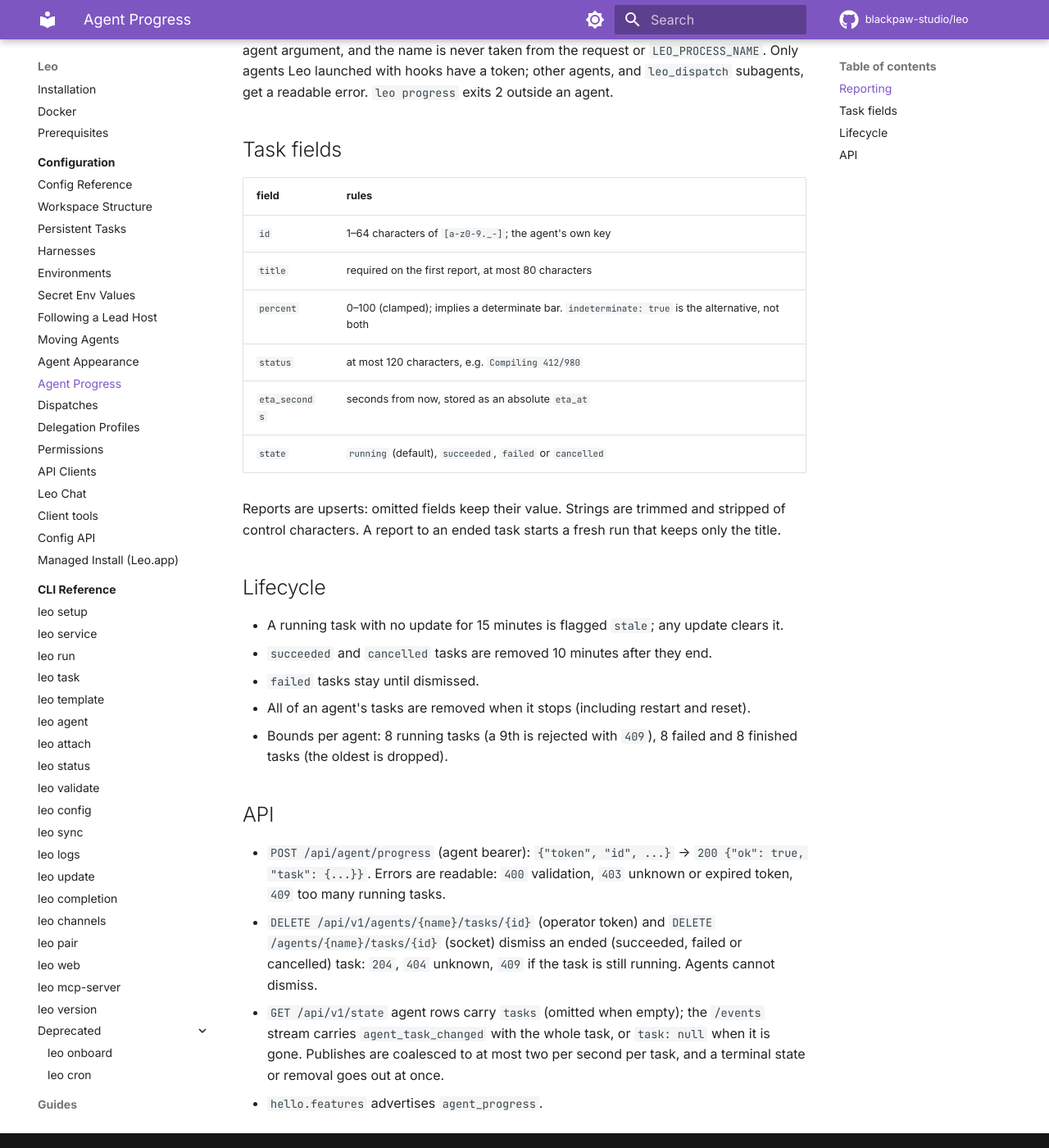
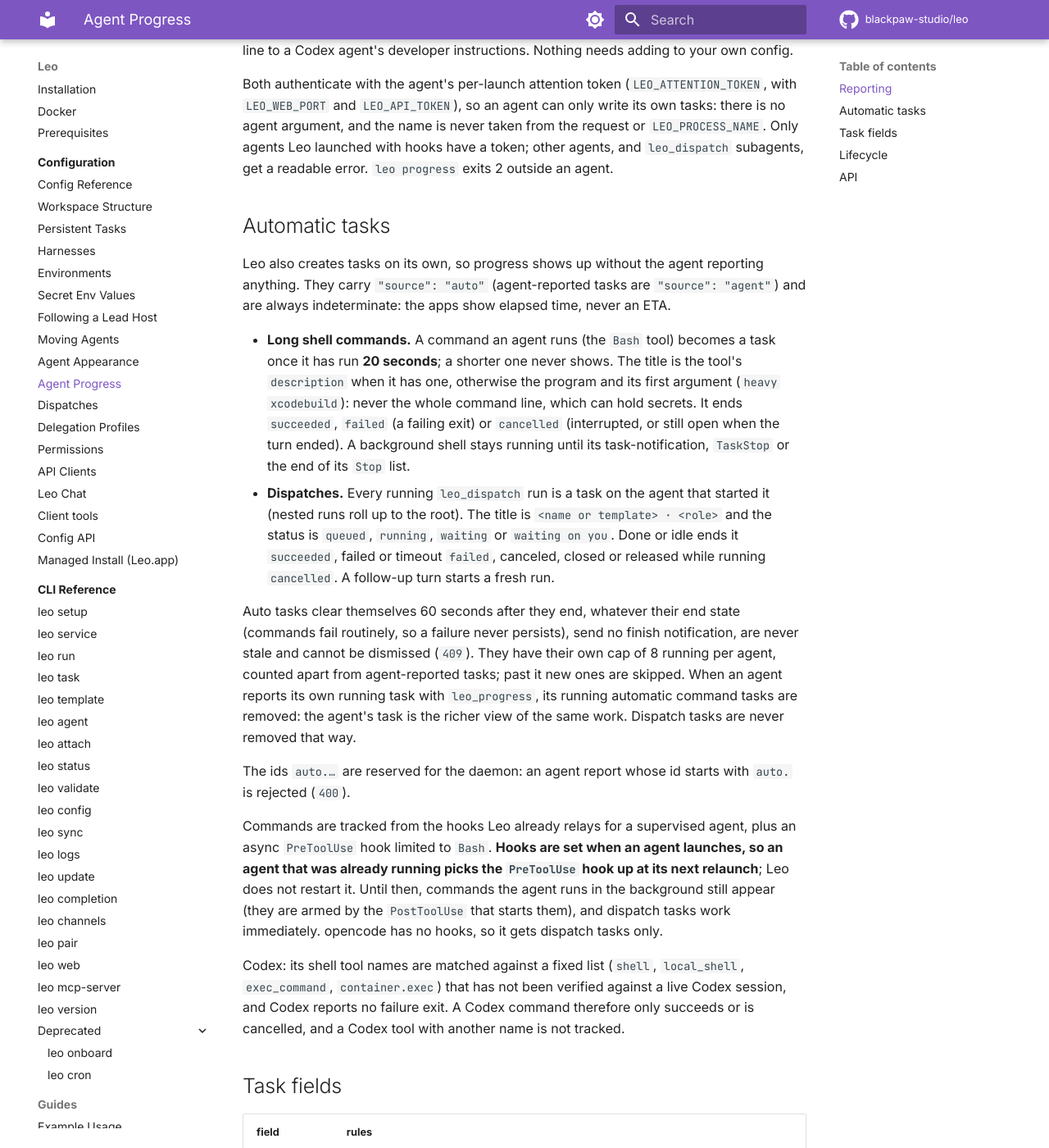
Before and after one commit to blackpaw-studio/leo, an MkDocs documentation site: the page built from docs/configuration/agent-progress.md, in a window 1280 px wide and 1400 px high, scrolled down 631 px. Shown: the whole window at 82% size. Built offline with MkDocs 1.6.1 and Material for MkDocs 9.7.7, drawn with Linux system fonts in a browser that asks for light colours; comment, search, counter and statistics services are not loaded; some of the changed text lies outside the part shown.

Commit message:
docs: automatic progress tasks and agent guidance

````diff
--- a/docs/configuration/agent-progress.md
+++ b/docs/configuration/agent-progress.md
@@ -16,7 +16,24 @@ leo progress deploy --title "Deploy" --indeterminate
 leo progress build --done      # or --fail / --cancel
 ```
 
+Leo tells each agent about `leo_progress` itself: the MCP server's `initialize` carries a short instruction (Claude Code adds it to the system prompt), and Leo appends the same line to a Codex agent's developer instructions. Nothing needs adding to your own config.
+
 Both authenticate with the agent's per-launch attention token (`LEO_ATTENTION_TOKEN`, with `LEO_WEB_PORT` and `LEO_API_TOKEN`), so an agent can only write its own tasks: there is no agent argument, and the name is never taken from the request or `LEO_PROCESS_NAME`. Only agents Leo launched with hooks have a token; other agents, and `leo_dispatch` subagents, get a readable error. `leo progress` exits 2 outside an agent.
+
+## Automatic tasks
+
+Leo also creates tasks on its own, so progress shows up without the agent reporting anything. They carry `"source": "auto"` (agent-reported tasks are `"source": "agent"`) and are always indeterminate: the apps show elapsed time, never an ETA.
+
+- **Long shell commands.** A command an agent runs (the `Bash` tool) becomes a task once it has run **20 seconds**; a shorter one never shows. The title is the tool's `description` when it has one, otherwise the program and its first argument (`heavy xcodebuild`): never the whole command line, which can hold secrets. It ends `succeeded`, `failed` (a failing exit) or `cancelled` (interrupted, or still open when the turn ended). A background shell stays running until its task-notification, `TaskStop` or the end of its `Stop` list.
+- **Dispatches.** Every running `leo_dispatch` run is a task on the agent that started it (nested runs roll up to the root). The title is `<name or template> · <role>` and the status is `queued`, `running`, `waiting` or `waiting on you`. Done or idle ends it `succeeded`, failed or timeout `failed`, canceled, closed or released while running `cancelled`. A follow-up turn starts a fresh run.
+
+Auto tasks clear themselves 60 seconds after they end, whatever their end state (commands fail routinely, so a failure never persists), send no finish notification, are never stale and cannot be dismissed (`409`). They have their own cap of 8 running per agent, counted apart from agent-reported tasks; past it new ones are skipped. When an agent reports its own running task with `leo_progress`, its running automatic command tasks are removed: the agent's task is the richer view of the same work. Dispatch tasks are never removed that way.
+
+The ids `auto.…` are reserved for the daemon: an agent report whose id starts with `auto.` is rejected (`400`).
+
+Commands are tracked from the hooks Leo already relays for a supervised agent, plus an async `PreToolUse` hook limited to `Bash`. **Hooks are set when an agent launches, so an agent that was already running picks the `PreToolUse` hook up at its next relaunch**; Leo does not restart it. Until then, commands the agent runs in the background still appear (they are armed by the `PostToolUse` that starts them), and dispatch tasks work immediately. opencode has no hooks, so it gets dispatch tasks only.
+
+Codex: its shell tool names are matched against a fixed list (`shell`, `local_shell`, `exec_command`, `container.exec`) that has not been verified against a live Codex session, and Codex reports no failure exit. A Codex command therefore only succeeds or is cancelled, and a Codex tool with another name is not tracked.
 
 ## Task fields
 
@@ -36,12 +53,13 @@ Reports are upserts: omitted fields keep their value. Strings are trimmed and st
 - A running task with no update for 15 minutes is flagged `stale`; any update clears it.
 - `succeeded` and `cancelled` tasks are removed 10 minutes after they end.
 - `failed` tasks stay until dismissed.
+- Auto tasks are removed 60 seconds after they end (see above).
 - All of an agent's tasks are removed when it stops (including restart and reset).
-- Bounds per agent: 8 running tasks (a 9th is rejected with `409`), 8 failed and 8 finished tasks (the oldest is dropped).
+- Bounds per agent: 8 running tasks (a 9th is rejected with `409`), 8 failed and 8 finished tasks (the oldest is dropped). Auto tasks have the same bounds, counted separately: 8 running (a 9th is skipped, silently) and 8 ended.
 
 ## API
 
-- `POST /api/agent/progress` (agent bearer): `{"token", "id", ...}` → `200 {"ok": true, "task": {...}}`. Errors are readable: `400` validation, `403` unknown or expired token, `409` too many running tasks.
-- `DELETE /api/v1/agents/{name}/tasks/{id}` (operator token) and `DELETE /agents/{name}/tasks/{id}` (socket) dismiss an ended (succeeded, failed or cancelled) task: `204`, `404` unknown, `409` if the task is still running. Agents cannot dismiss.
+- `POST /api/agent/progress` (agent bearer): `{"token", "id", ...}` → `200 {"ok": true, "task": {...}}`. Errors are readable: `400` validation (including a reserved `auto.` id), `403` unknown or expired token, `409` too many running tasks.
+- `DELETE /api/v1/agents/{name}/tasks/{id}` (operator token) and `DELETE /agents/{name}/tasks/{id}` (socket) dismiss an ended (succeeded, failed or cancelled) task: `204`, `404` unknown, `409` if the task is still running or is an auto task. Agents cannot dismiss.
 - `GET /api/v1/state` agent rows carry `tasks` (omitted when empty); the `/events` stream carries `agent_task_changed` with the whole task, or `task: null` when it is gone. Publishes are coalesced to at most two per second per task, and a terminal state or removal goes out at once.
 - `hello.features` advertises `agent_progress`.
````
